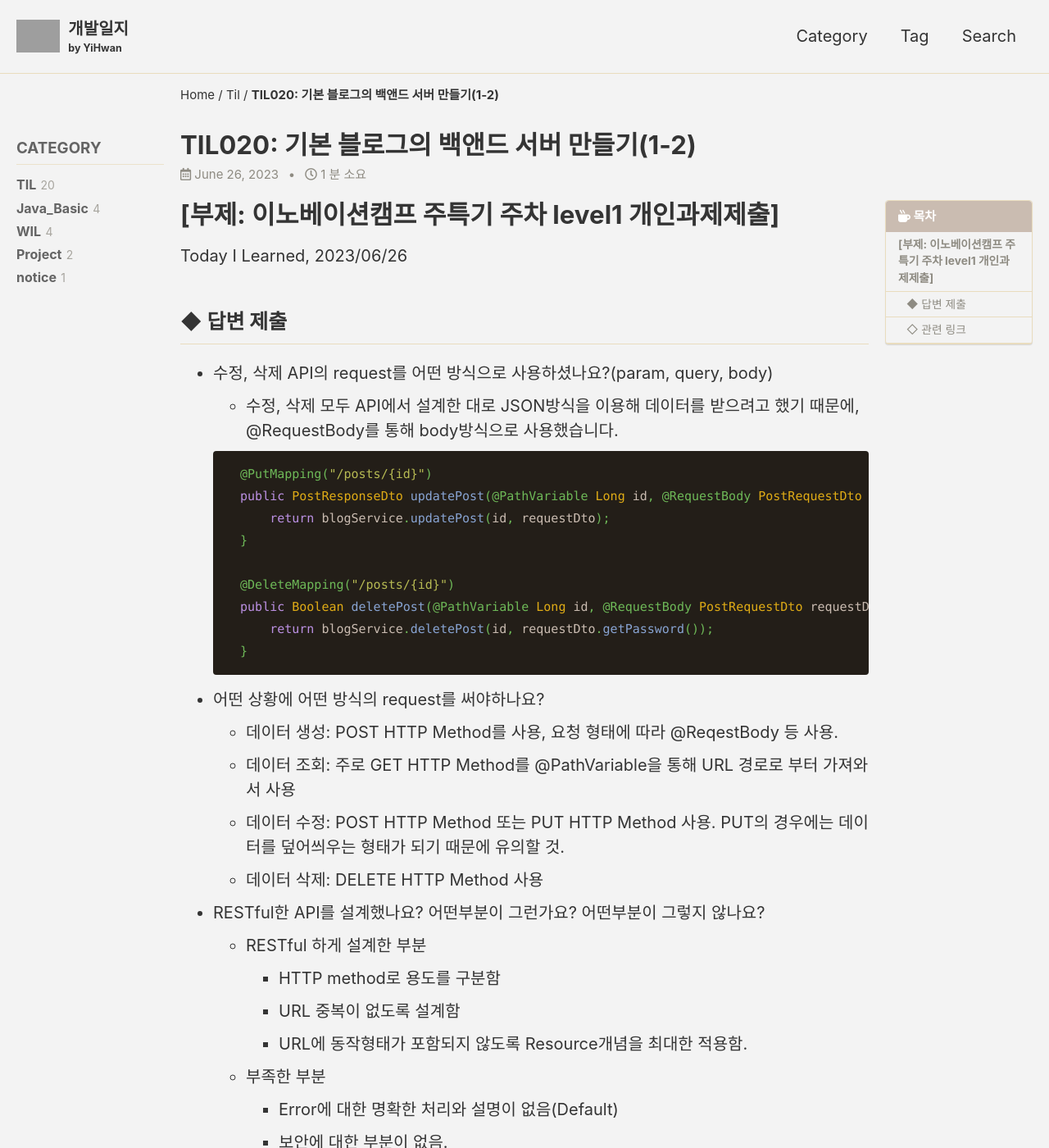
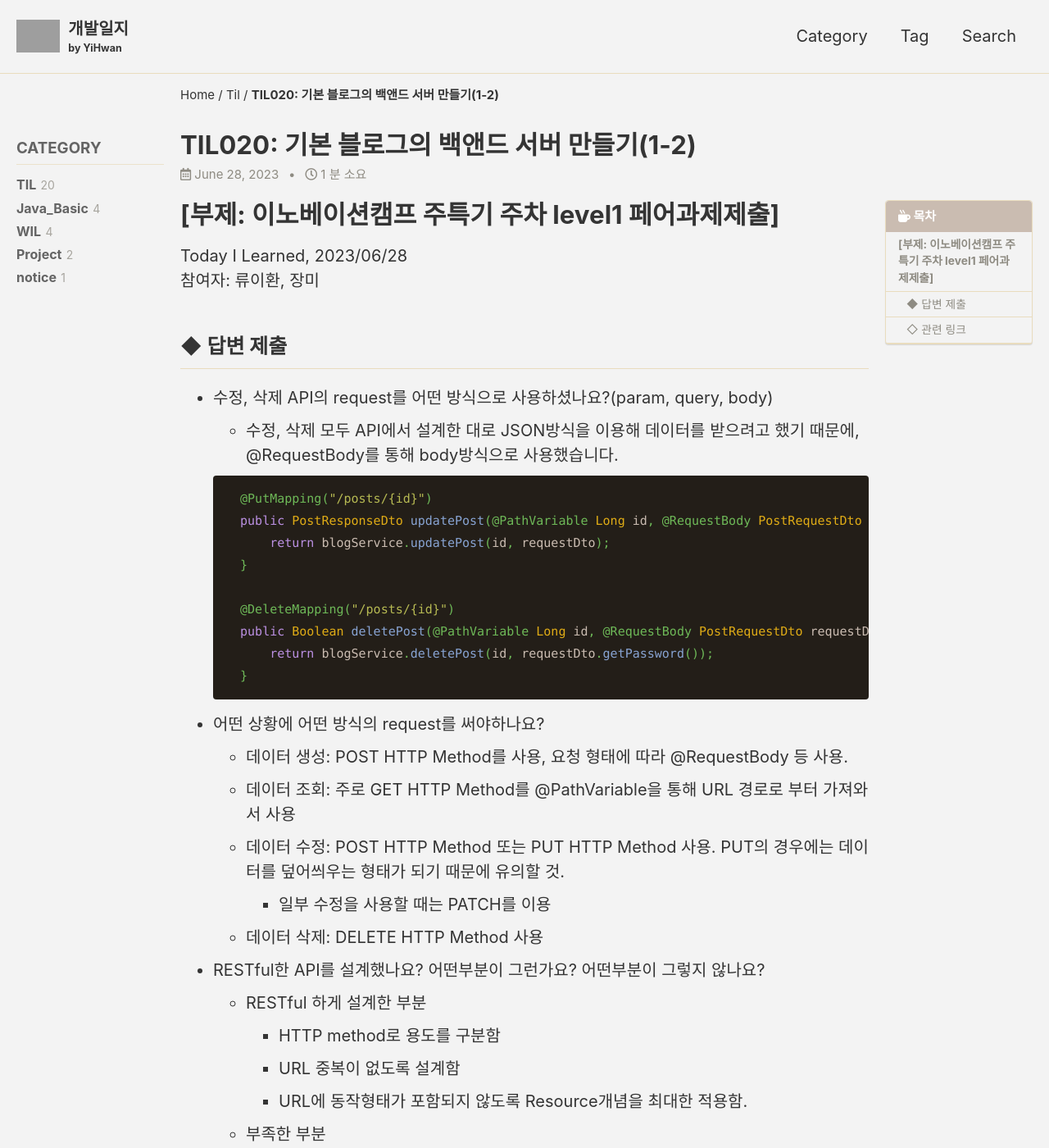
Before and after one commit to YiHwanRyu/YiHwanRyu.github.io, a Jekyll site: the page built from _posts/2023-06-28-TIL020.md, in a window 1280 px wide and 1400 px high. Shown: the whole window at 82% size. Built offline with Jekyll 4.4.1, drawn with Linux system fonts in a browser that asks for light colours; cached includes are drawn as plain includes; some web fonts are replaced; comment, search, counter and statistics services are not loaded; some of the changed text lies outside the part shown; grey boxes are pictures that could not be loaded.

Commit message:
[UPDATE] TIL020 파일 수정

````diff
--- a/_posts/2023-06-26-TIL020.md
+++ b/_posts/2023-06-28-TIL020.md
@@ -15,8 +15,9 @@ sidebar:
     nav: "counts"
 ---
 
-# [부제: 이노베이션캠프 주특기 주차 level1 개인과제제출]
-Today I Learned, 2023/06/26
+# [부제: 이노베이션캠프 주특기 주차 level1 페어과제제출]
+Today I Learned, 2023/06/28<br>
+참여자: 류이환, 장미
 
 ## ◆ 답변 제출
 - 수정, 삭제 API의 request를 어떤 방식으로 사용하셨나요?(param, query, body)
@@ -35,9 +36,10 @@ Today I Learned, 2023/06/26
   ```
 
 - 어떤 상황에 어떤 방식의 request를 써야하나요?
-  - 데이터 생성: POST HTTP Method를 사용, 요청 형태에 따라 @ReqestBody 등 사용.
+  - 데이터 생성: POST HTTP Method를 사용, 요청 형태에 따라 @RequestBody 등 사용.
   - 데이터 조회: 주로 GET HTTP Method를 @PathVariable을 통해 URL 경로로 부터 가져와서 사용
   - 데이터 수정: POST HTTP Method 또는 PUT HTTP Method 사용. PUT의 경우에는 데이터를 덮어씌우는 형태가 되기 때문에 유의할 것.
+    - 일부 수정을 사용할 때는 PATCH를 이용
   - 데이터 삭제: DELETE HTTP Method 사용
 
 - RESTful한 API를 설계했나요? 어떤부분이 그런가요? 어떤부분이 그렇지 않나요?
````
Also changed, not shown: other parts of _posts/2023-06-28-TIL020.md (+2 -1 lines).
